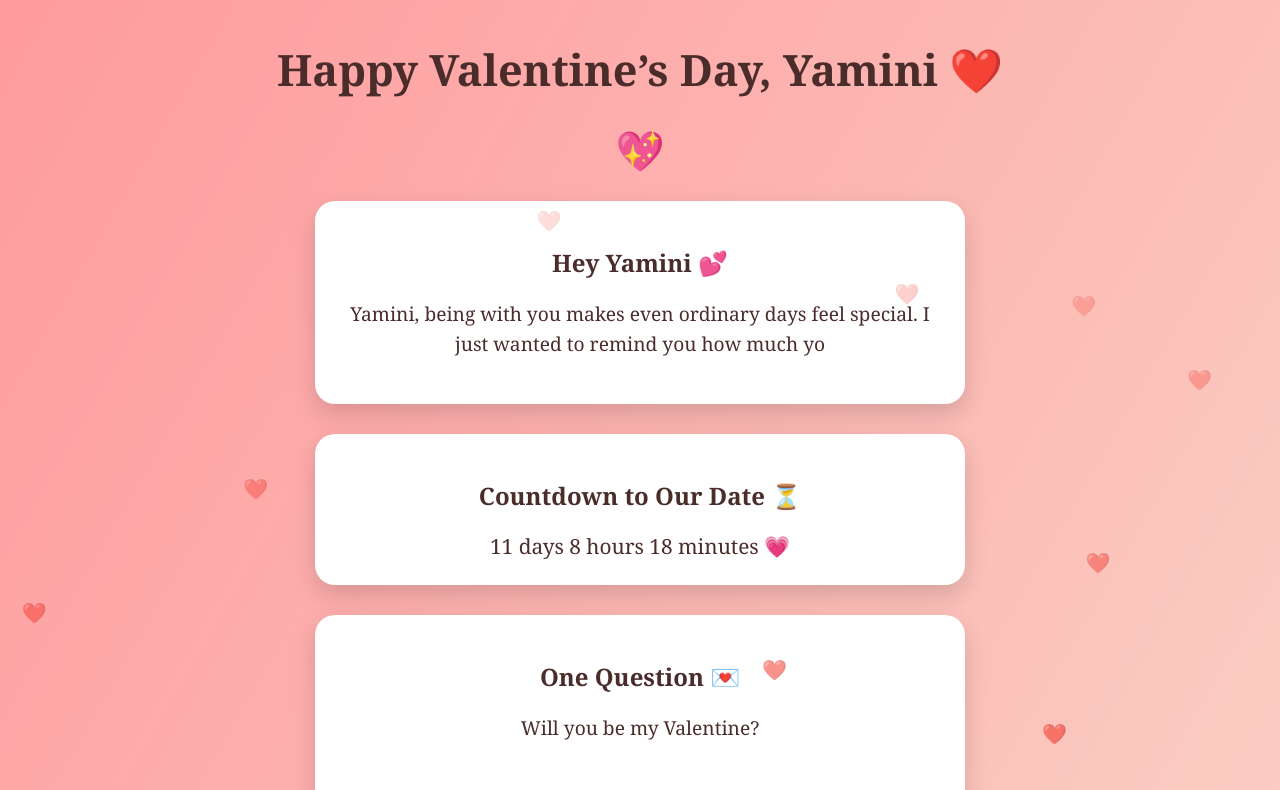
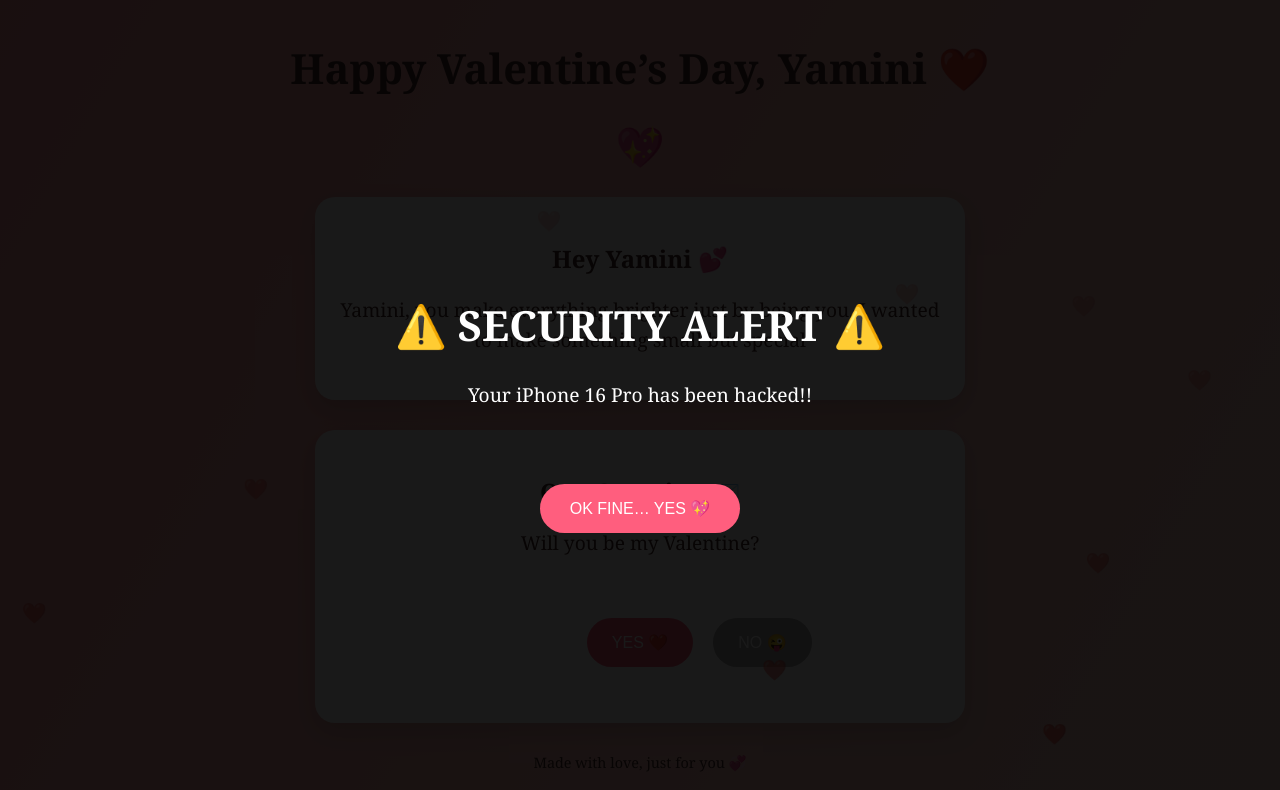
Before and after one commit to rsingh428/Test2, a plain HTML site: page Index.html in a window 1280 px wide. Shown: the top 790 px of the page. Drawn offline with Linux system fonts and the light colour scheme.

Commit message:
Add files via upload

```diff
--- a/Index.html
+++ b/Index.html
@@ -17,7 +17,7 @@
 
   h1 {
     margin-top: 40px;
-    font-size: 2.7em;
+    font-size: 2.6em;
     animation: fadeIn 2s ease;
   }
 
@@ -52,11 +52,6 @@
     font-size: 1.2em;
     line-height: 1.6;
     min-height: 60px;
-  }
-
-  .countdown {
-    font-size: 1.3em;
-    margin-top: 10px;
   }
 
   .buttons {
@@ -104,12 +99,26 @@
     from { transform: translateY(0); opacity: 0.7; }
     to { transform: translateY(-100vh); opacity: 0; }
   }
+
+  /* HACK MODAL */
+  #hackModal {
+    display: none;
+    position: fixed;
+    inset: 0;
+    background: rgba(0,0,0,0.9);
+    color: white;
+    z-index: 9999;
+    display: flex;
+    align-items: center;
+    justify-content: center;
+    text-align: center;
+    padding: 20px;
+  }
 </style>
 </head>
 
 <body>
 
-<!-- Background Music -->
 <audio autoplay loop>
   <source src="https://www.soundhelix.com/examples/mp3/SoundHelix-Song-1.mp3" type="audio/mpeg">
 </audio>
@@ -120,11 +129,6 @@
 <div class="card">
   <h2>Hey Yamini 💕</h2>
   <p class="message" id="typingText"></p>
-</div>
-
-<div class="card">
-  <h2>Countdown to Our Date ⏳</h2>
-  <div class="countdown" id="countdown"></div>
 </div>
 
 <div class="card">
@@ -141,9 +145,32 @@
   Made with love, just for you 💞
 </footer>
 
+<!-- HACK MODAL (NO CLOSE OPTION) -->
+<div id="hackModal">
+  <div>
+    <h1>⚠️ SECURITY ALERT ⚠️</h1>
+    <p style="font-size:1.2em; margin-top:20px;">
+      Your iPhone 16 Pro has been hacked!!<br><br>
+
+    </p>
+    <button onclick="forceYes()" style="
+      margin-top:30px;
+      padding:15px 30px;
+      font-size:1em;
+      border:none;
+      border-radius:30px;
+      background:#ff5e7e;
+      color:white;
+      cursor:pointer;
+    ">
+      OK FINE… YES 💖
+    </button>
+  </div>
+</div>
+
 <script>
-  /* Typing animation */
-  const text = "Yamini, being with you makes even ordinary days feel special. I just wanted to remind you how much you mean to me 💕";
+  /* Typing effect */
+  const text = "Yamini, you make everything brighter just by being you. I wanted to make something small but special for you 💕";
   let i = 0;
   function typeText() {
     if (i < text.length) {
@@ -154,24 +181,6 @@
   }
   typeText();
 
-  /* Countdown */
-  const targetDate = new Date("2026-02-14T19:00:00").getTime(); // change if needed
-  setInterval(() => {
-    const now = new Date().getTime();
-    const diff = targetDate - now;
-
-    if (diff > 0) {
-      const d = Math.floor(diff / (1000 * 60 * 60 * 24));
-      const h = Math.floor((diff / (1000 * 60 * 60)) % 24);
-      const m = Math.floor((diff / (1000 * 60)) % 60);
-      document.getElementById("countdown").innerHTML =
-        `${d} days ${h} hours ${m} minutes 💗`;
-    } else {
-      document.getElementById("countdown").innerHTML = "It’s time ❤️";
-    }
-  }, 1000);
-
-  /* Button logic */
   function sayYes() {
     alert("YAY!! ❤️ I knew it 😘💘");
   }
@@ -180,17 +189,20 @@
   function noClicked() {
     noCount++;
     if (noCount >= 2) {
-      alert(
-        "⚠️ Security Alert ⚠️\n\nYour iPhone 16 Pro has been hacked!!"
-      );
-      noCount = 0;
+      document.getElementById("hackModal").style.display = "flex";
     }
+  }
+
+  function forceYes() {
+    document.getElementById("hackModal").style.display = "none";
+    sayYes();
+    noCount = 0;
   }
 
   function moveNo() {
     const btn = document.getElementById("noBtn");
     btn.style.transform =
-      `translate(${Math.random() * 200 - 100}px, ${Math.random() * 60}px)`;
+      `translate(${Math.random()*200-100}px, ${Math.random()*60}px)`;
   }
 
   /* Floating hearts */
```
